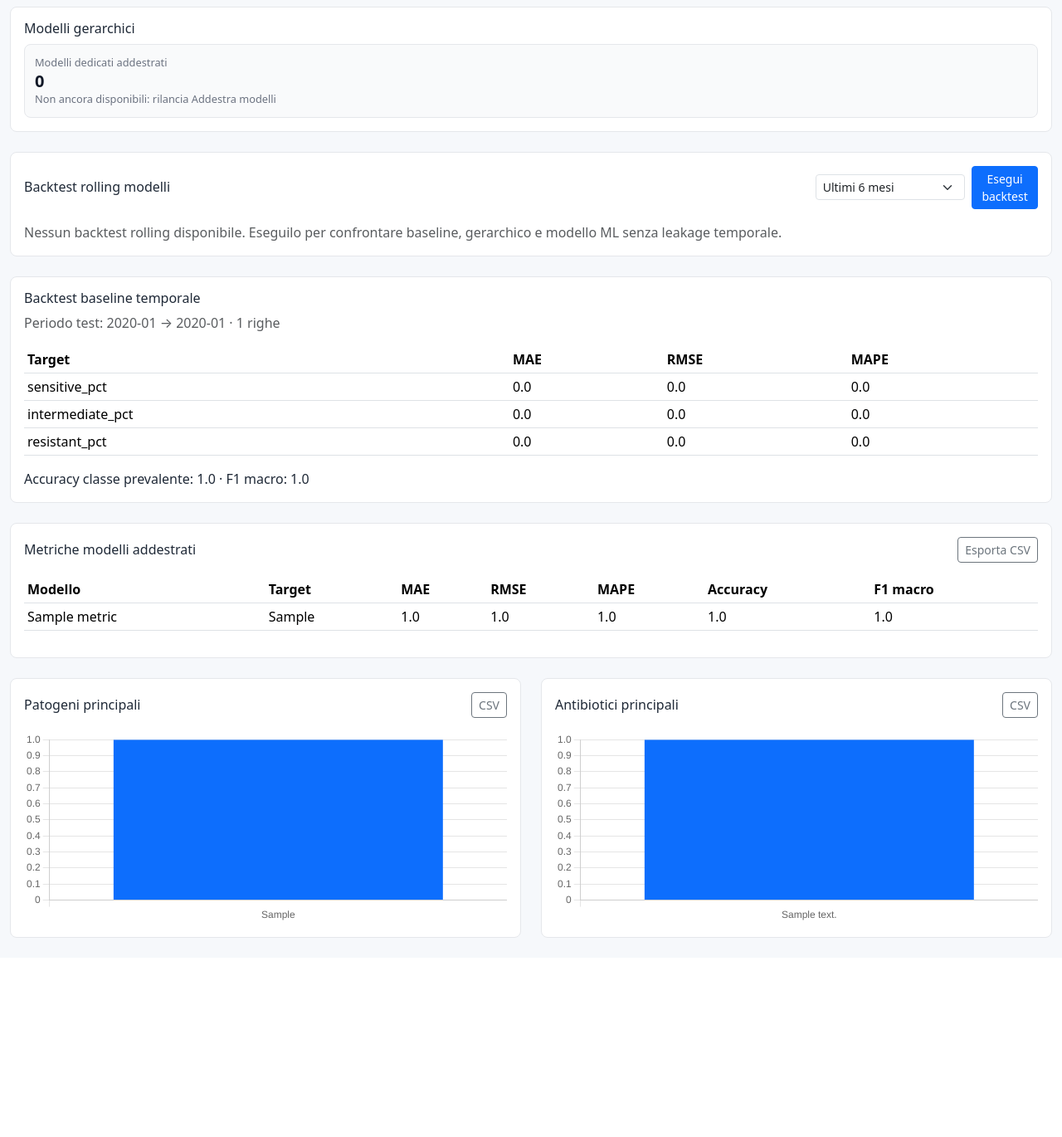
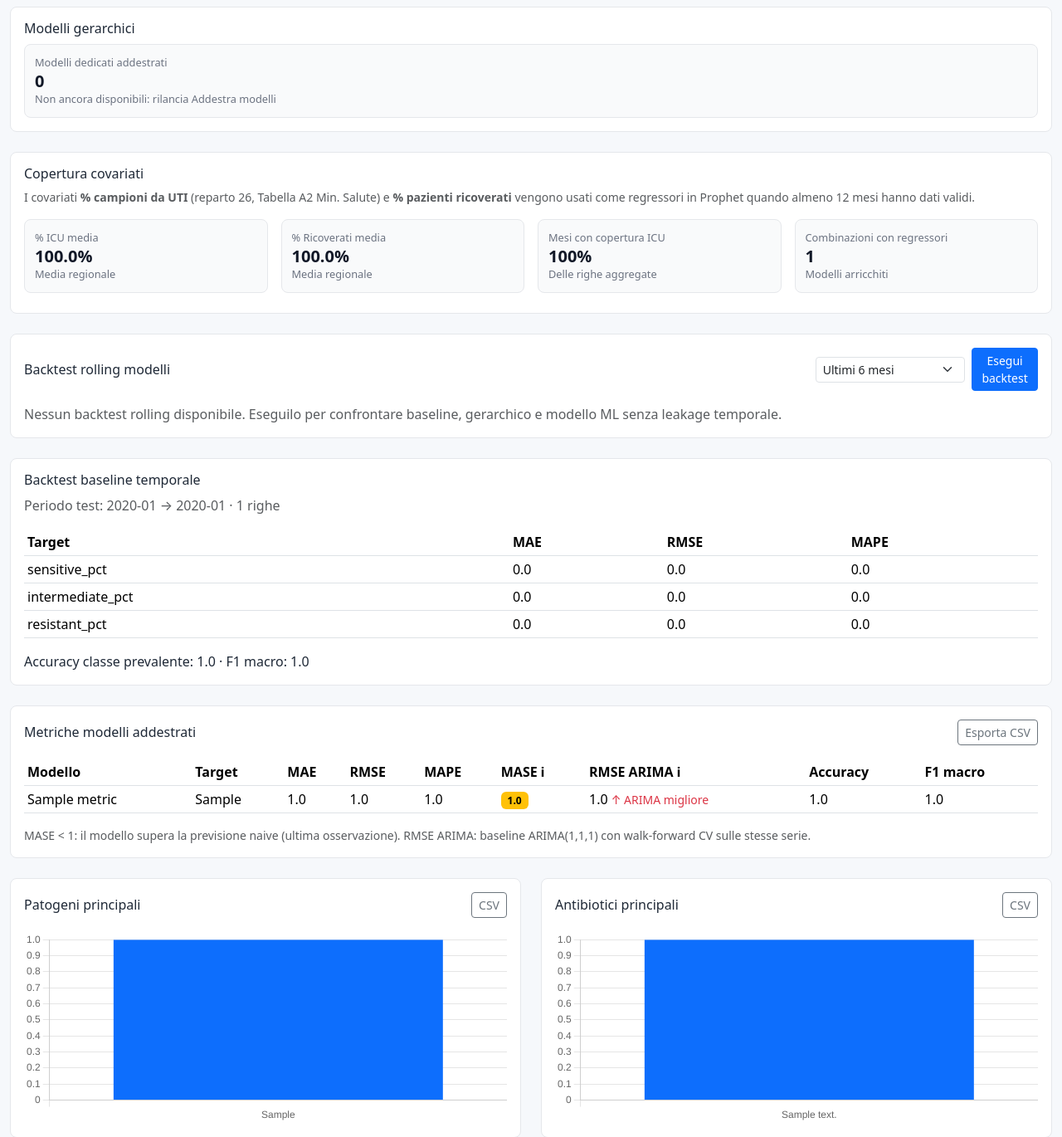
Before and after one commit to ico88/micare-sicilia, a Flask app: page /validation in a window 1280 px wide. Shown: the part 655-2025 px from the top of the page at 83% size. Before the commit the page ends 1785 px from the top, so only its background shows below. Run offline with Flask 3, Linux system fonts and the light colour scheme; tables that the repository leaves empty hold one stand-in row (values such as "Sample post").

Commit message:
Frontend alignment: covariates, metrics, progress bar, preview improvements
- scientific_report.py: expose covariate_coverage dict (pct_icu mean,
  pct_inpatient mean, ICU coverage %, combinations with covariates);
  include mase and rmse_arima in _metrics_table
- validation_report.html: use report.covariate_coverage directly (key
  always present); MASE + RMSE ARIMA columns already added
- train_status.html: color progress bar by status (success/error/stopped/
  paused); show filtered_rows in completion summary
- preview.html: badge indicators for ICU and inpatient covariate columns;
  note about MIN_SAMPLES_PER_MONTH = 10 exclusion rule
- models.py + database.py + __init__.py: pct_icu, pct_inpatient,
  mase, rmse_arima persistence and schema migration

```diff
--- a/app/models.py
+++ b/app/models.py
@@ -53,6 +53,8 @@ class AggregatedObservation(db.Model):
     sensitive_pct = db.Column(db.Float, default=0, nullable=False)
     intermediate_pct = db.Column(db.Float, default=0, nullable=False)
     resistant_pct = db.Column(db.Float, default=0, nullable=False)
+    pct_icu = db.Column(db.Float, nullable=True)
+    pct_inpatient = db.Column(db.Float, nullable=True)
 
 
 class TrainedModel(db.Model):
@@ -99,6 +101,8 @@ class ValidationMetric(db.Model):
     mae = db.Column(db.Float, nullable=True)
     rmse = db.Column(db.Float, nullable=True)
     mape = db.Column(db.Float, nullable=True)
+    mase = db.Column(db.Float, nullable=True)
+    rmse_arima = db.Column(db.Float, nullable=True)
     accuracy = db.Column(db.Float, nullable=True)
     f1_macro = db.Column(db.Float, nullable=True)
     metadata_json = db.Column(db.Text, default="{}", nullable=False)
--- a/app/services/database.py
+++ b/app/services/database.py
@@ -88,6 +88,8 @@ def aggregated_to_db(df: pd.DataFrame) -> None:
                 sensitive_pct=float(item.get("sensitive_pct") or 0),
                 intermediate_pct=float(item.get("intermediate_pct") or 0),
                 resistant_pct=float(item.get("resistant_pct") or 0),
+                pct_icu=float(item["pct_icu"]) if item.get("pct_icu") is not None and str(item.get("pct_icu")) != "nan" else None,
+                pct_inpatient=float(item["pct_inpatient"]) if item.get("pct_inpatient") is not None and str(item.get("pct_inpatient")) != "nan" else None,
             )
         )
     db.session.bulk_save_objects(rows)
@@ -110,6 +112,8 @@ def aggregated_from_db() -> pd.DataFrame:
                 "sensitive_pct": row.sensitive_pct,
                 "intermediate_pct": row.intermediate_pct,
                 "resistant_pct": row.resistant_pct,
+                "pct_icu": row.pct_icu,
+                "pct_inpatient": row.pct_inpatient,
             }
             for row in rows
         ]
@@ -144,6 +148,8 @@ def save_training_summary(summary: dict) -> None:
                 mae=metric.get("mae"),
                 rmse=metric.get("rmse"),
                 mape=metric.get("mape"),
+                mase=metric.get("mase"),
+                rmse_arima=metric.get("rmse_arima"),
                 accuracy=metric.get("accuracy"),
                 f1_macro=metric.get("f1_macro"),
                 metadata_json=json.dumps({}),
--- a/app/services/scientific_report.py
+++ b/app/services/scientific_report.py
@@ -24,6 +24,7 @@ def build_scientific_report(aggregated: pd.DataFrame, metrics_rows, model_folder
         "dataset": _dataset_summary(data),
         "coverage": _coverage_summary(data),
         "hierarchical": _hierarchical_summary(data, model_folder),
+        "covariate_coverage": _covariate_coverage(data),
         "baseline_backtest": _baseline_backtest_summary(test, baseline_pred),
         "metrics": _metrics_table(metrics_rows),
         "top_pathogens": _top_table(data, "pathogen"),
@@ -122,6 +123,24 @@ def _baseline_backtest_summary(test: pd.DataFrame, baseline_pred: pd.DataFrame)
     }
 
 
+def _covariate_coverage(data: pd.DataFrame) -> dict | None:
+    if "pct_icu" not in data.columns or data["pct_icu"].isna().all():
+        return None
+    icu_valid = data["pct_icu"].notna()
+    inpatient_valid = data.get("pct_inpatient", pd.Series(dtype=float)).notna() if "pct_inpatient" in data.columns else pd.Series(False, index=data.index)
+    combos_with = int(
+        data[icu_valid | inpatient_valid]
+        .groupby(["pathogen", "antibiotic", "laboratory"])
+        .ngroups
+    )
+    return {
+        "pct_icu_mean": float(data.loc[icu_valid, "pct_icu"].mean() * 100) if icu_valid.any() else 0.0,
+        "pct_inpatient_mean": float(data.loc[data["pct_inpatient"].notna(), "pct_inpatient"].mean() * 100) if "pct_inpatient" in data.columns and data["pct_inpatient"].notna().any() else 0.0,
+        "pct_icu_coverage": int(round(icu_valid.mean() * 100)),
+        "combinations_with_covariates": combos_with,
+    }
+
+
 def _metrics_table(metrics_rows) -> list[dict]:
     return [
         {
@@ -130,6 +149,8 @@ def _metrics_table(metrics_rows) -> list[dict]:
             "mae": row.mae,
             "rmse": row.rmse,
             "mape": row.mape,
+            "mase": row.mase,
+            "rmse_arima": row.rmse_arima,
             "accuracy": row.accuracy,
             "f1_macro": row.f1_macro,
         }
@@ -159,6 +180,7 @@ def _empty_report() -> dict:
         "dataset": {},
         "coverage": [],
         "hierarchical": {"trained_models": 0, "available": False},
+        "covariate_coverage": None,
         "baseline_backtest": {},
         "metrics": [],
         "top_pathogens": [],
--- a/app/templates/train_status.html
+++ b/app/templates/train_status.html
@@ -107,6 +107,7 @@ function renderSummary(summary) {
     ['Patogeni', formatNumber(summary.unique_pathogens)],
     ['Antibiotici', formatNumber(summary.unique_antibiotics)],
     ['Laboratori', formatNumber(summary.unique_laboratories)],
+    ['Righe filtrate (campioni < soglia)', formatNumber(summary.filtered_rows)],
     ['Modelli gerarchici', formatNumber(summary.hierarchical_models)],
     ['Durata', `${summary.duration_seconds} s`],
   ];
@@ -152,6 +153,7 @@ async function refreshTrainingStatus() {
   const job = await response.json();
   progressBar.style.width = `${job.progress}%`;
   progressBar.textContent = `${job.progress}%`;
+  progressBar.className = 'progress-bar' + (job.status === 'success' ? ' bg-success' : job.status === 'error' ? ' bg-danger' : job.status === 'stopped' ? ' bg-secondary' : job.status === 'paused' ? ' bg-warning' : '');
   statusBadge.className = badgeClass(job.status);
   statusBadge.textContent = job.status;
   updateControlButtons(job.status);
--- a/app/templates/validation_report.html
+++ b/app/templates/validation_report.html
@@ -51,6 +51,22 @@
       <strong>{{ report.hierarchical.trained_models }}</strong>
       <small>{% if report.hierarchical.available %}Disponibili dall'ultimo training{% else %}Non ancora disponibili: rilancia Addestra modelli{% endif %}</small>
     </div>
+  </section>
+
+  {% set cov_data = report.covariate_coverage %}
+  <section class="panel mb-4">
+    <h2 class="h6 mb-2">Copertura covariati</h2>
+    <p class="text-muted small mb-3">I covariati <strong>% campioni da UTI</strong> (reparto 26, Tabella A2 Min. Salute) e <strong>% pazienti ricoverati</strong> vengono usati come regressori in Prophet quando almeno 12 mesi hanno dati validi.</p>
+    {% if cov_data %}
+      <div class="row g-3 mb-2">
+        <div class="col-sm-3"><div class="summary-tile"><span>% ICU media</span><strong>{{ cov_data.pct_icu_mean|round(1) }}%</strong><small>Media regionale</small></div></div>
+        <div class="col-sm-3"><div class="summary-tile"><span>% Ricoverati media</span><strong>{{ cov_data.pct_inpatient_mean|round(1) }}%</strong><small>Media regionale</small></div></div>
+        <div class="col-sm-3"><div class="summary-tile"><span>Mesi con copertura ICU</span><strong>{{ cov_data.pct_icu_coverage }}%</strong><small>Delle righe aggregate</small></div></div>
+        <div class="col-sm-3"><div class="summary-tile"><span>Combinazioni con regressori</span><strong>{{ cov_data.combinations_with_covariates }}</strong><small>Modelli arricchiti</small></div></div>
+      </div>
+    {% else %}
+      <p class="text-muted mb-0">Covariati non disponibili. Carica dataset con colonne REPARTO_DI_RICOVERO e PAZIENTE_RICOVERATO per abilitare i regressori Prophet.</p>
+    {% endif %}
   </section>
 
   <section class="panel mb-4">
@@ -109,7 +125,15 @@
     </div>
     <div class="table-responsive">
       <table class="table table-sm align-middle">
-        <thead><tr><th>Modello</th><th>Target</th><th>MAE</th><th>RMSE</th><th>MAPE</th><th>Accuracy</th><th>F1 macro</th></tr></thead>
+        <thead>
+          <tr>
+            <th>Modello</th><th>Target</th>
+            <th>MAE</th><th>RMSE</th><th>MAPE</th>
+            <th title="Mean Absolute Scaled Error: valori < 1 indicano che il modello supera la previsione naive">MASE ℹ</th>
+            <th title="RMSE baseline ARIMA(1,1,1) sulla stessa serie — confronto competitivo con Prophet">RMSE ARIMA ℹ</th>
+            <th>Accuracy</th><th>F1 macro</th>
+          </tr>
+        </thead>
         <tbody>
           {% for row in report.metrics %}
             <tr>
@@ -117,15 +141,37 @@
               <td>{{ row.mae|round(3) if row.mae is not none else '' }}</td>
               <td>{{ row.rmse|round(3) if row.rmse is not none else '' }}</td>
               <td>{{ row.mape|round(3) if row.mape is not none else '' }}</td>
+              <td>
+                {% if row.mase is not none %}
+                  <span class="badge text-bg-{{ 'success' if row.mase < 1 else 'warning' if row.mase < 1.5 else 'danger' }}">
+                    {{ row.mase|round(3) }}
+                  </span>
+                {% endif %}
+              </td>
+              <td>
+                {% if row.rmse_arima is not none and row.rmse is not none %}
+                  <span title="Prophet {{ row.rmse|round(3) }} vs ARIMA {{ row.rmse_arima|round(3) }}">
+                    {{ row.rmse_arima|round(3) }}
+                    {% if row.rmse < row.rmse_arima %}
+                      <span class="text-success small">↓ Prophet migliore</span>
+                    {% else %}
+                      <span class="text-danger small">↑ ARIMA migliore</span>
+                    {% endif %}
+                  </span>
+                {% elif row.rmse_arima is not none %}
+                  {{ row.rmse_arima|round(3) }}
+                {% endif %}
+              </td>
               <td>{{ row.accuracy|round(3) if row.accuracy is not none else '' }}</td>
               <td>{{ row.f1_macro|round(3) if row.f1_macro is not none else '' }}</td>
             </tr>
           {% else %}
-            <tr><td colspan="7" class="text-muted">Nessun training eseguito.</td></tr>
+            <tr><td colspan="9" class="text-muted">Nessun training eseguito.</td></tr>
           {% endfor %}
         </tbody>
       </table>
     </div>
+    <p class="text-muted small mb-0">MASE &lt; 1: il modello supera la previsione naive (ultima osservazione). RMSE ARIMA: baseline ARIMA(1,1,1) con walk-forward CV sulle stesse serie.</p>
   </section>
 
   <div class="row g-4">
```
Also changed, not shown: app/__init__.py (+23 -10 lines), app/templates/preview.html (+14 -1 lines).
